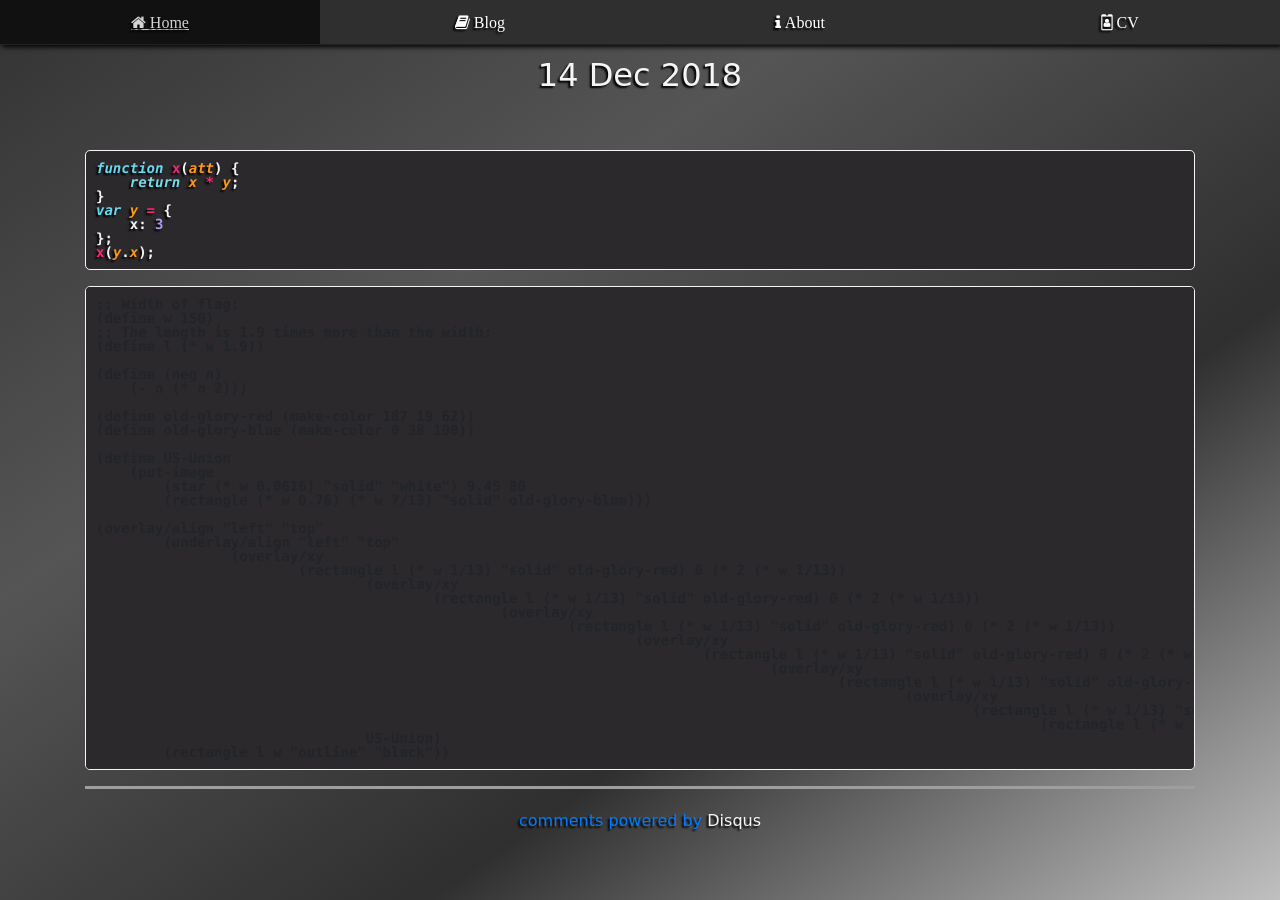
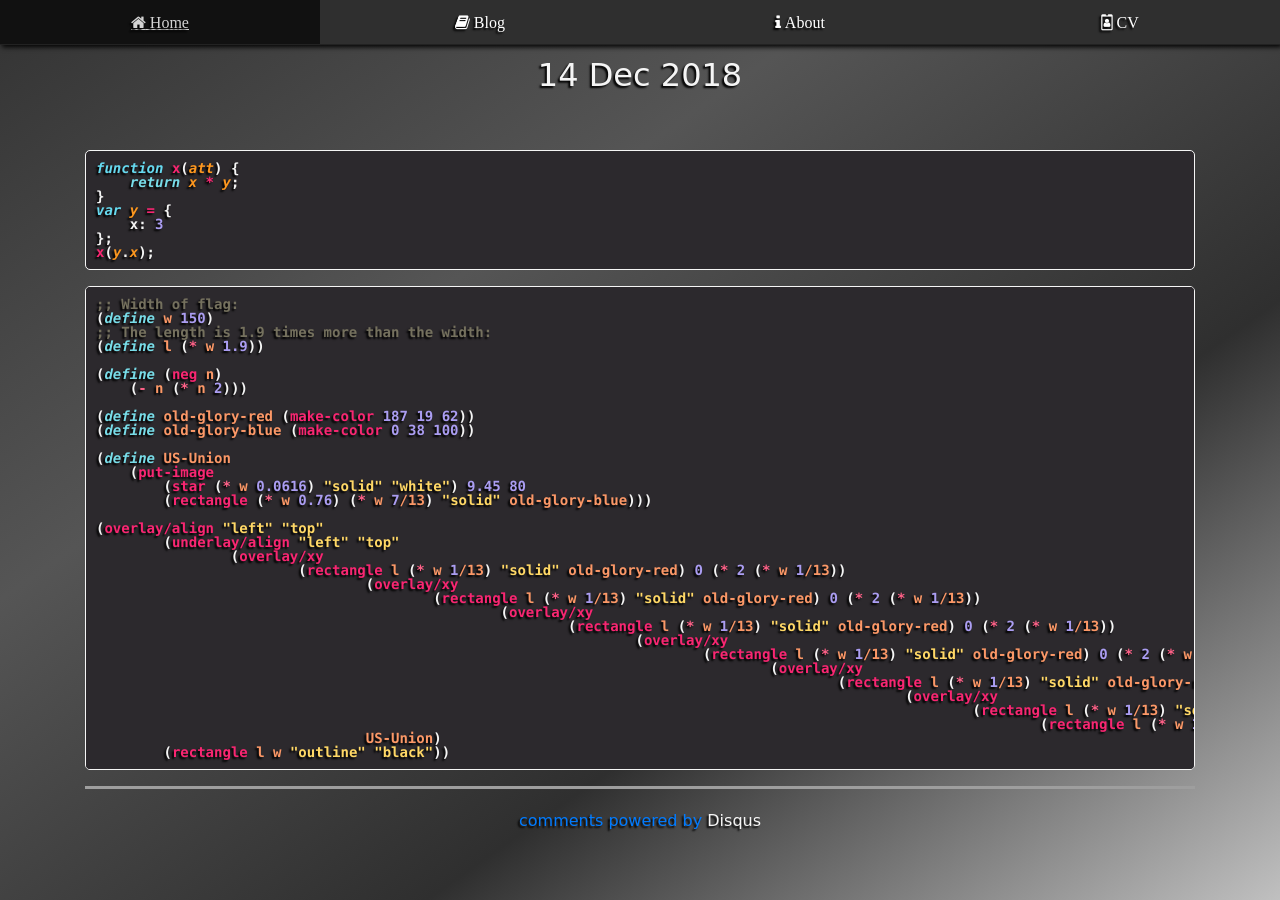
Before and after one commit to lemueldls/lemueld6200.github.io, a Jekyll site: the page built from _posts/2018-12-14-weekly-blog-reflection-13.md, in a window 1280 px wide. Built offline with Jekyll 4.4.1, drawn with Linux system fonts in a browser that asks for light colours; comment, search, counter and statistics services are not loaded; grey boxes are pictures that could not be loaded.

Commit message:
Update 2018-12-14-weekly-blog-reflection-13.md

````diff
--- a/_posts/2018-12-14-weekly-blog-reflection-13.md
+++ b/_posts/2018-12-14-weekly-blog-reflection-13.md
@@ -14,7 +14,7 @@ var y = {
 x(y.x);
 ```
 
-```wescheme
+```scheme
 ;; Width of flag:
 (define w 150)
 ;; The length is 1.9 times more than the width:
````
